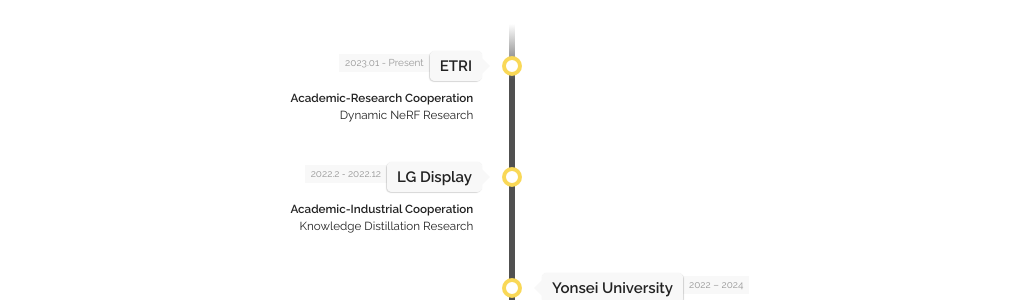
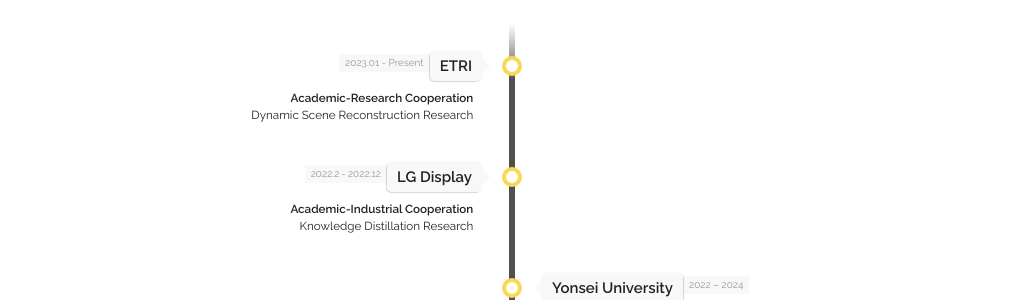
Before and after one commit to seoha-kim/seoha-kim.github.io, a Jekyll site: the page built from index.html, in a window 1280 px wide. Shown: the part 1250-1550 px from the top of the page, without its empty margins (128-1152 px from the left). Built offline with Jekyll 4.4.1, drawn with Linux system fonts in a browser that asks for light colours; some web fonts are replaced.

Commit message:
Update profile

```diff
--- a/_data/experience.yaml
+++ b/_data/experience.yaml
@@ -3,7 +3,7 @@ experiences:
 - place: "ETRI"
   time: "2023.01 - Present"
   title: "Academic-Research Cooperation"
-  subtitle: "Dynamic NeRF Research"
+  subtitle: "Dynamic Scene Reconstruction Research"
   category: "work"
 
 - place: "LG Display"
```
